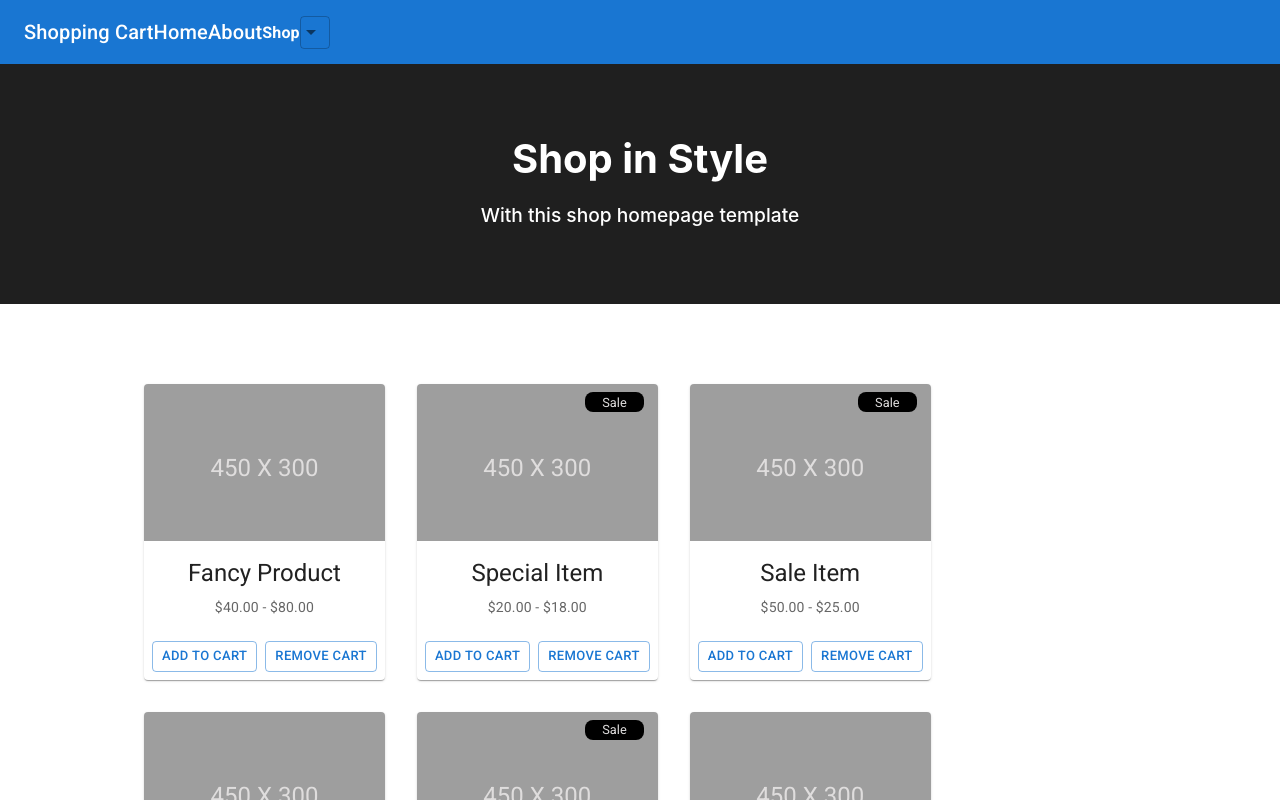
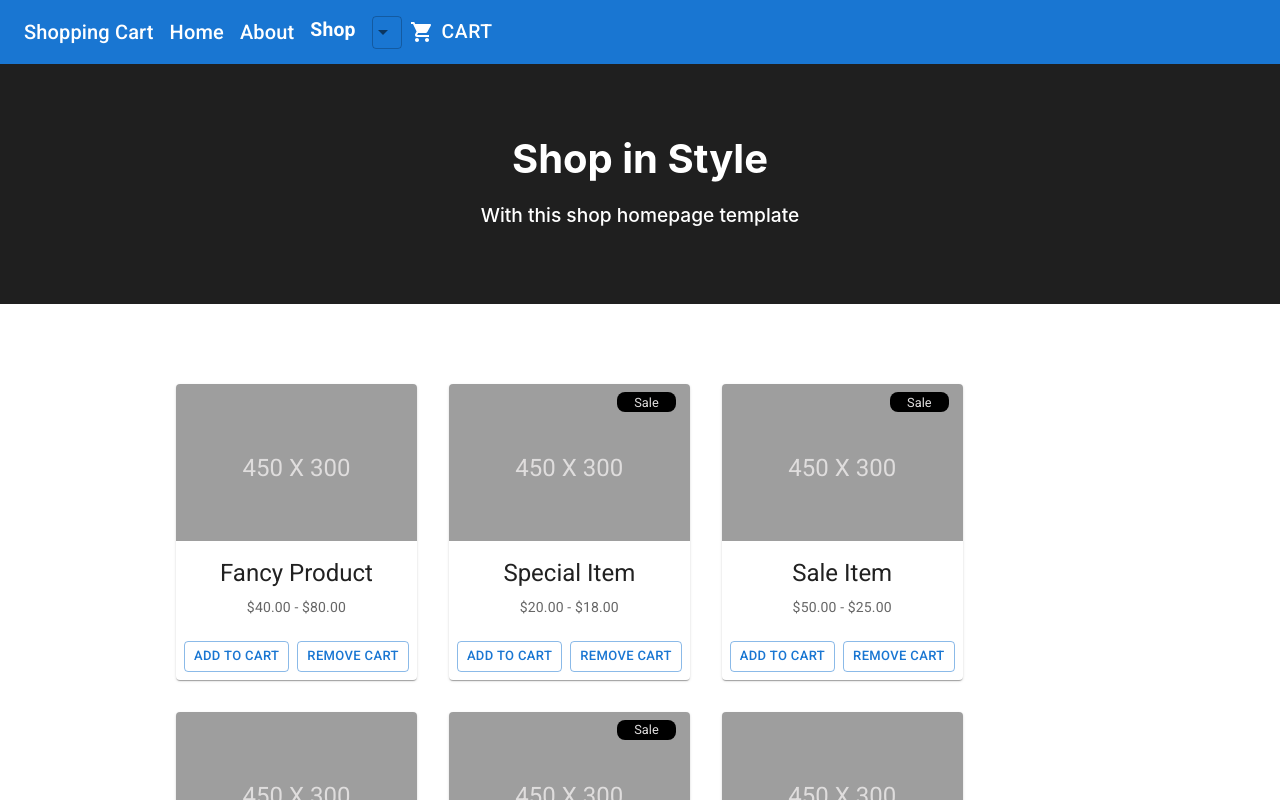
Before and after one commit to Lokesh-Kanna/Guvi_Day-27_Shopping_Cart_Task, a React (Create React App) app: page / in a window 1280 px wide. Shown: the top 800 px of the page. Built offline with nearby package versions, Linux system fonts and the light colour scheme.

Commit message:
Added Cart and add to cart functionality

```diff
--- a/src/App.js
+++ b/src/App.js
@@ -6,6 +6,7 @@ import Card from "@mui/material/Card";
 import CardActions from "@mui/material/CardActions";
 import CardContent from "@mui/material/CardContent";
 import Typography from '@mui/material/Typography';
+import { useState } from "react";
 
 function App() {
   const items = [
@@ -76,8 +77,9 @@ function Distributer({items}) {
 }
 
 function Items({product, price1, price2}) {
+  const [cart, setCart] = useState(0);
+
   const sale = product == "Sale Item" || product == "Special Item"  ? true : false;
-  console.log(sale)
   const style = { visibility: sale ? "block" : "hidden" }
   return (
     <div>
@@ -97,8 +99,16 @@ function Items({product, price1, price2}) {
           </Typography>
         </CardContent>
         <CardActions>
-          <Button size="small" variant="outlined">Add to cart</Button>
-          <Button size="small" variant="outlined">Remove  cart</Button>
+          <Button
+            size="small"
+            variant="outlined"
+            onClick = {() => setCart(cart + 1)}
+            >Add to cart</Button>
+          <Button
+            size="small"
+            variant="outlined"
+            onClick = {() => setCart(cart - 1)}
+            >Remove  cart</Button>
         </CardActions>
       </Card>
     </div>
--- a/src/Navbar.js
+++ b/src/Navbar.js
@@ -4,11 +4,14 @@ import Typography from '@mui/material/Typography';
 import InputLabel from '@mui/material/InputLabel';
 import Select from '@mui/material/Select';
 import MenuItem from '@mui/material/MenuItem';
+import Button from '@mui/material/Button';
+import ShoppingCartIcon from '@mui/icons-material/ShoppingCart';
 
 export function Navbar() {
   return (
     <AppBar position="static">
       <Toolbar>
+        <div id="navbar">
           <Typography variant="h6" ClassName="nav-cont" component="div" sx={{ flexGrow: 1 }}>
             Shopping Cart
           </Typography>
@@ -28,6 +31,12 @@ export function Navbar() {
             <MenuItem>Popular Items</MenuItem>
             <MenuItem>New Arrivals</MenuItem>
           </Select>
+        </div>
+        <div>
+        <Button style={{color: "white"}}>
+          <ShoppingCartIcon />
+          Cart</Button>
+        </div>
       </Toolbar>
     </AppBar>
   );
--- a/src/index.css
+++ b/src/index.css
@@ -13,12 +13,14 @@ code {
 }
 
 .css-hip9hq-MuiPaper-root-MuiAppBar-root {
-  align-items: flex-start;
+  display: flex !important;
 
 }
 
 .css-1t29gy6-MuiToolbar-root {
+  display: flex !important;
   gap: 2rem !important;
+  justify-content: space-between;
 }
 
 .css-11u53oe-MuiSelect-select-MuiInputBase-input-MuiOutlinedInput-input.css-11u53oe-MuiSelect-select-MuiInputBase-input-MuiOutlinedInput-input.css-11u53oe-MuiSelect-select-MuiInputBase-input-MuiOutlinedInput-input {
@@ -32,8 +34,20 @@ code {
   color: white !important;
 }
 
-.nav-cont {
-  color: "black" !important;
+/* for cart  */
+.css-1e6y48t-MuiButtonBase-root-MuiButton-root {
+  font-size: 1.21rem !important;
+  gap: 0.5rem;
+}
+
+#navbar {
+  display: flex !important;
+  gap: 1rem;
+}
+
+#demo-simple-select-label {
+  font-size: 1.21rem;
+  font-weight: 550 !important;
 }
 
 #intro-div {
@@ -63,7 +77,7 @@ code {
   flex-direction: row;
   flex-wrap: wrap;
   gap: 2rem;
-  margin: 5rem 9rem;
+  margin: 5rem 11rem;
 }
 
 #img {
```
Lines whose indentation alone changed are shown as unchanged.
